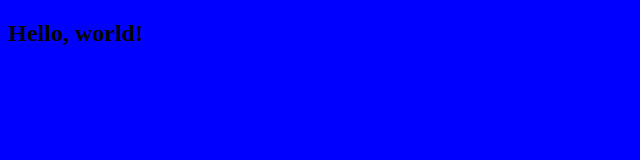
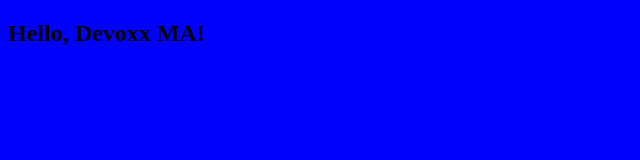
Before and after one commit to laurentgrangeau/spinnaker-devoxx-ma, a plain HTML site: page content/index.html in a window 1280 px wide. Shown: the whole page, without its empty margins (0-640 px from the left). Drawn offline with Linux system fonts and the light colour scheme.

Commit message:
Change DevoxxMA

```diff
--- a/content/index.html
+++ b/content/index.html
@@ -1,6 +1,6 @@
 <!DOCTYPE html>
 <html>
   <body style="background-color:blue">
-    <h2>Hello, world!</h2>
+    <h2>Hello, Devoxx MA!</h2>
   </body>
 </html>
```
